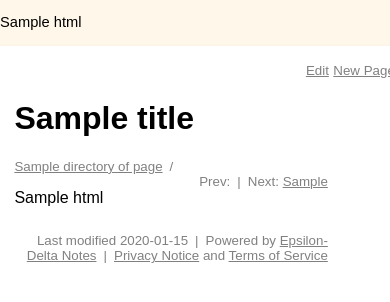
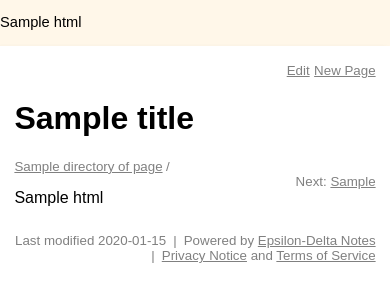
Before and after one commit to flynn162/epsilon-delta-notes, a Flask app: template templates/view.html in a window 390 px wide; the page is wider, and only the part inside the window is pictured. Shown: the top 302 px of that part. Run offline with Flask 2, Linux system fonts and the light colour scheme; the template is opened without the code that fills it: most values are stand-ins (such as "Sample title", 1, 10 or a date in 2020); some libraries are stand-ins or nearby versions.

Commit message:
Style tweaks
- Remove unnecessary whitespace between forward slash "/"
- Hide accessibility text if there are no sibling articles
- Make page width fit the mobile screen

```diff
--- a/static/index.css
+++ b/static/index.css
@@ -182,7 +182,7 @@ div.exception {
 
 @media (max-width: 812px) {
     .has-right-margin {
-        width: %;
+        width: 100%;
     }
     .dual-col-container, .col-container {
         flex-direction: column;
@@ -190,12 +190,12 @@ div.exception {
         max-width: 100%;
     }
     .left {
-        width: 100%;
+        width: auto;
     }
     .col-right {
         margin-left: 1.25em;
     }
     .col-left, col-right {
-        width: 100%;
+        width: auto;
     }
 }
--- a/templates/view.html
+++ b/templates/view.html
@@ -26,28 +26,31 @@
   <p class="visually-hidden">
     [[ Your current path is: ]]
   </p>
-  {% for name, link in directory_of_page %}
-  <a href="{{ link }}">{{ name }}</a>
-  <span class="sep">/</span>
-  {% endfor %}
+  {%- for name, link in directory_of_page -%}
+  <a href="{{ link }}">{{ name }}</a><!-- no space
+  --><span class="sep">/</span>
+  {%- endfor -%}
 </div>
 <!-- navigating: previous and next -->
 <div class="nav has-right-margin" id="prev-next">
+  <!-- accessibility component -->
+  {% if prev_article and next_article %}
   <p class="visually-hidden">
     [[ Sibling articles are: ]]
   </p>
+  {% endif %}
   <!-- previous article -->
-  {% if prev_article is not none %}
+  {% if prev_article %}
   <span>Prev:
     <a href="{{ prev_article[1] }}">{{ prev_article[0] }}</a>
   </span>
   {% endif %}
   <!-- separator -->
-  {% if prev_article is not none and next_article is not none %}
+  {% if prev_article and next_article %}
   <span class="sep">|</span>
   {% endif %}
   <!-- next article -->
-  {% if next_article is not none %}
+  {% if next_article %}
   <span>Next:
     <a href="{{ next_article[1] }}">{{ next_article[0] }}</a>
   </span>
```
